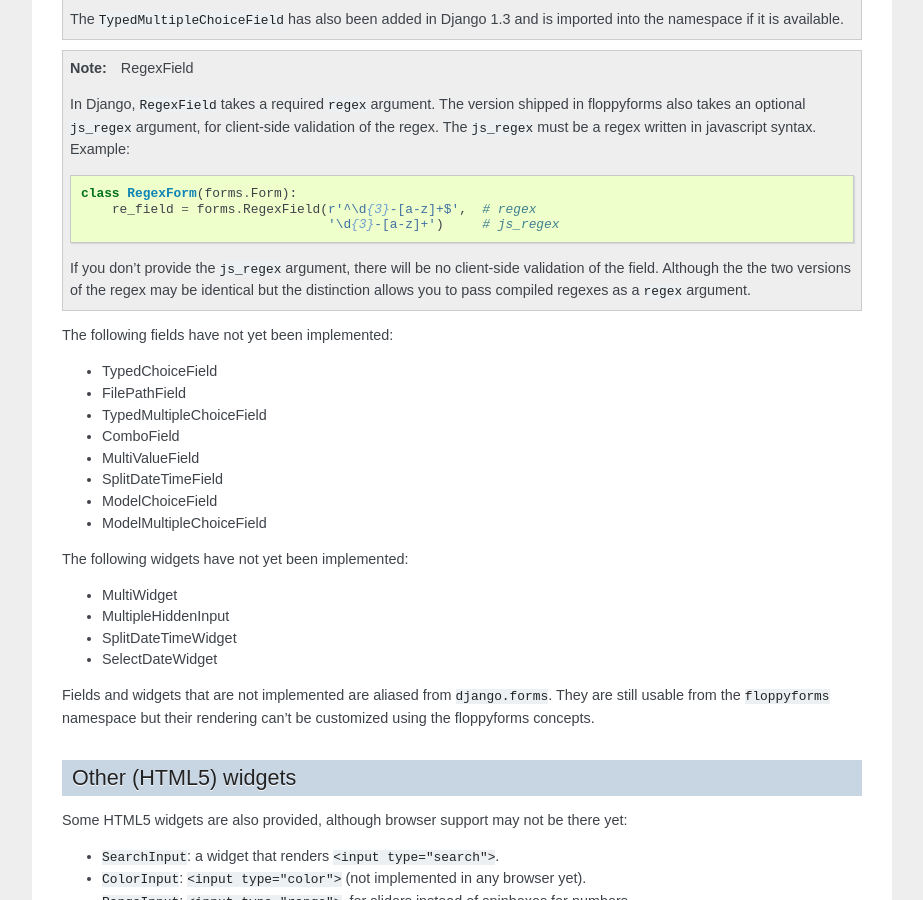
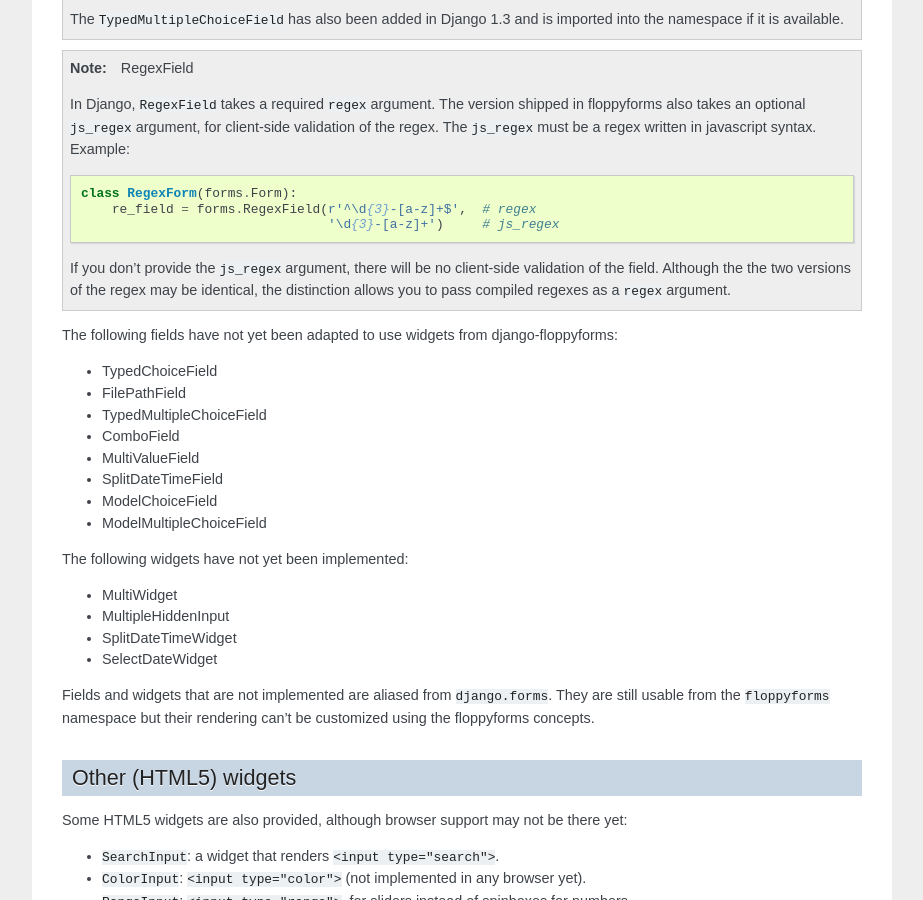
Before and after one commit to jazzband/django-floppyforms, a Sphinx documentation site: the page built from docs/widgets.rst, in a window 1280 px wide and 900 px high, scrolled down 827 px. Shown: the whole window, without its empty margins (198-1121 px from the left). Built offline with Sphinx 7.4.7, drawn with Linux system fonts in a browser that asks for light colours.

Commit message:
Minor wording fixes

```diff
--- a/docs/widgets.rst
+++ b/docs/widgets.rst
@@ -55,10 +55,11 @@
 
     If you don't provide the ``js_regex`` argument, there will be no
     client-side validation of the field. Although the the two versions of the
-    regex may be identical but the distinction allows you to pass compiled
+    regex may be identical, the distinction allows you to pass compiled
     regexes as a ``regex`` argument.
 
-The following fields have not yet been implemented:
+The following fields have not yet been adapted to use widgets from
+django-floppyforms:
 
 * TypedChoiceField
 * FilePathField
```
